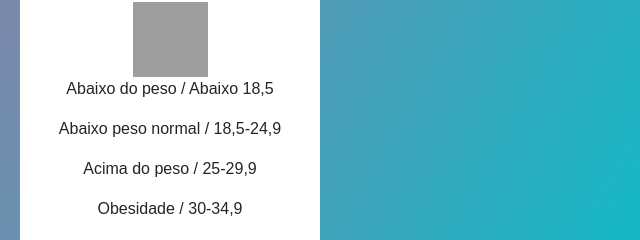
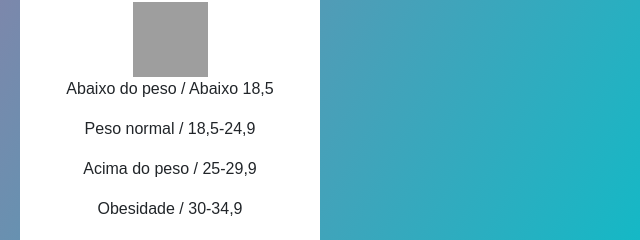
Before and after one commit to Wanhenri/JavaScript, a plain HTML site: page form/index.html in a window 1280 px wide. Shown: the part 301-541 px from the top of the page, 632-1272 px from the left. Drawn offline with Linux system fonts and the light colour scheme; grey boxes are pictures that could not be loaded; files whose address does not match are found by name.

Commit message:
Update index.html

```diff
--- a/form/index.html
+++ b/form/index.html
@@ -37,7 +37,7 @@
                     <h3 style="text-align: center; color: deepskyblue;">Tabelinha de peso</h3>
                     <img width=75px height=75px src="https://img.icons8.com/nolan/2x/industrial-scales.png">
                     <p>Abaixo do peso / Abaixo 18,5</p>
-                    <p>Abaixo peso normal / 18,5-24,9</p>
+                    <p>Peso normal / 18,5-24,9</p>
                     <p>Acima do peso / 25-29,9</p>
                     <p>Obesidade / 30-34,9</p>
                 </div>
```
